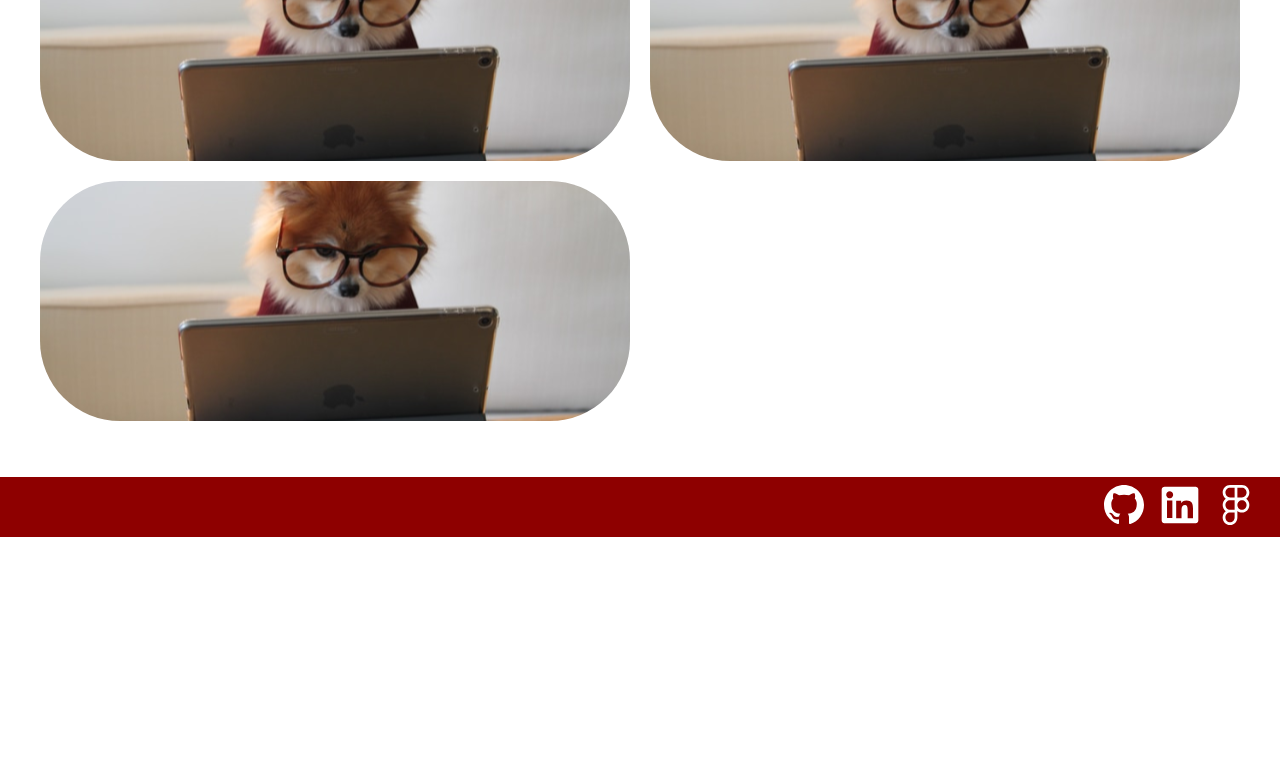
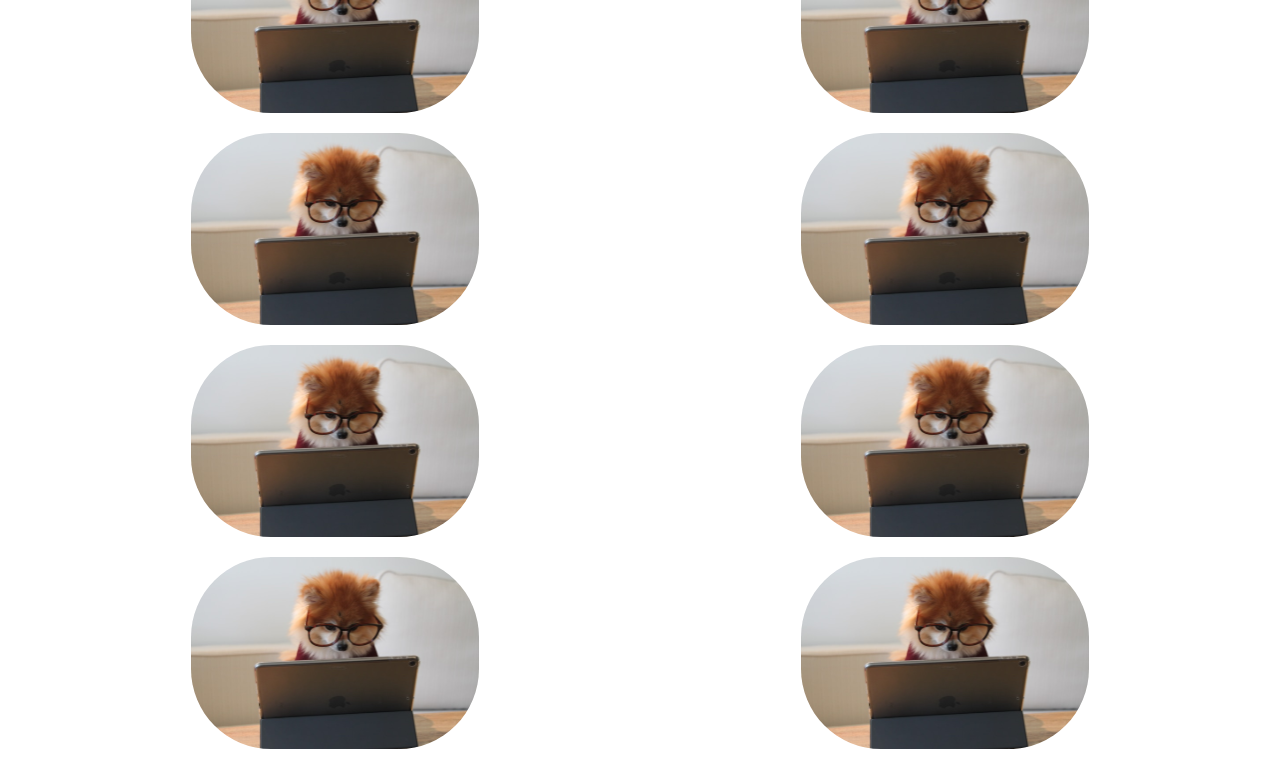
Before and after one commit to smolto/personal-portfolio, a React (Create React App) app: page /work in a window 1280 px wide. Shown: the part 500-1268 px from the top of the page. Before the commit the page ends 1037 px from the top, so only its background shows below. Built offline with nearby package versions, Linux system fonts and the light colour scheme.

Commit message:
Componente de projecto implementado con exito

```diff
--- a/package.json
+++ b/package.json
@@ -12,6 +12,7 @@
     "react-dom": "^17.0.2",
     "react-router-dom": "^5.2.0",
     "react-scripts": "4.0.3",
+    "styled-components": "^5.3.0",
     "web-vitals": "^1.1.1"
   },
   "scripts": {
--- a/src/components/Footer/Footer.jsx
+++ b/src/components/Footer/Footer.jsx
@@ -8,13 +8,13 @@ const Footer = () => {
   return (
     <div className="logos">
       <div className="logo_social_media">
-        <a href="https://github.com/smolto"><img src={GitHubLogo} alt={GitHubLogo} width={40} /></a>
+        <a href="https://github.com/smolto" target="_blank"><img src={GitHubLogo} alt={GitHubLogo} width={40} /></a>
       </div>
       <div className="logo_social_media">
-        <a href="https://www.linkedin.com/in/santiago-molt%C3%B3-mart%C3%ADnez-89a656179/"><img src={LinkedInLogo} alt={LinkedInLogo} width={40} /></a>
+        <a href="https://www.linkedin.com/in/santiago-molt%C3%B3-mart%C3%ADnez-89a656179/" target="_blank"><img src={LinkedInLogo} alt={LinkedInLogo} width={40} /></a>
       </div>
       <div className="logo_social_media">
-        <a href="https://www.figma.com/file/aCYioom3WYjwr2QTsGBsOo/Mi-portfolio?node-id=0%3A1"><img src={FigmaLogo} alt={FigmaLogo} width={40} /></a>
+        <a href="https://www.figma.com/file/aCYioom3WYjwr2QTsGBsOo/Mi-portfolio?node-id=0%3A1" target="_blank"><img src={FigmaLogo} alt={FigmaLogo} width={40} /></a>
       </div>
     </div>
   )
--- /dev/null
+++ b/src/components/Project/Project.css
@@ -0,0 +1,51 @@
+.element {
+  height: 12rem;
+  width: 18rem;
+  border-radius: 5rem;
+  -webkit-border-radius: 5rem;
+  -moz-border-radius: 5rem;
+  -ms-border-radius: 5rem;
+  -o-border-radius: 5rem;
+}
+
+.element__content {
+  position: relative;
+  z-index: 999;
+  height: 100%;
+  width: 100%;
+  border-radius: 5rem;
+  -webkit-border-radius: 5rem;
+  -moz-border-radius: 5rem;
+  -ms-border-radius: 5rem;
+  -o-border-radius: 5rem;
+
+  display: none;
+
+  background: var(--primary-color);
+  opacity: 0.8;
+
+  transition: all;
+  -webkit-transition: all;
+  -moz-transition: all;
+  -ms-transition: all;
+  -o-transition: all;
+  transition-duration: 0.7s;
+}
+
+.element__content__background {
+
+    position: relative;
+    width: 100%;
+    height: 100%;
+}
+
+.element__content img {
+  width: 50px;
+  margin: 1rem;
+}
+
+.element:hover .element__content {
+    display: flex;
+    justify-content: center;
+    align-items: center;
+}
--- /dev/null
+++ b/src/components/Project/Project.jsx
@@ -0,0 +1,36 @@
+import "src/components/Project/Project.css";
+
+import styled from "styled-components";
+
+import gitHubLogo from "src/shared/assets/github_logo.svg";
+import desktopImg from "src/shared/assets/desktop_logo.svg";
+
+const ProjectStyled = styled.div.attrs((props) => ({
+  // we can define static props
+
+  // or we can define dynamic ones
+  bgImg: props.bgImg,
+}))`
+  background: url(${(props) => props.bgImg}) no-repeat;
+  background-size: 100%;
+  background-size: cover;
+  background-clip: border-box;
+  background-position: center;
+`;
+
+const Project = ({ bgImg }) => {
+  return (
+    <ProjectStyled className={`element`} bgImg={bgImg}>
+      <div className="element__content">
+        <a href="/" target="_blank">
+          <img src={gitHubLogo} />
+        </a>
+        <a href="/" target="_blank">
+          <img src={desktopImg} />
+        </a>
+      </div>
+    </ProjectStyled>
+  );
+};
+
+export default Project;
--- a/src/pages/MyWorkPage/MyWorkPage.css
+++ b/src/pages/MyWorkPage/MyWorkPage.css
@@ -20,51 +20,14 @@
   padding: 1.5rem;
   display: grid;
   grid-template-columns: repeat(1, 1fr);
-  justify-content: center;
-  align-content: center;
+  justify-items: center;
+  align-items: center;
   grid-gap: 20px;
-}
-
-.smm__container-wrapper__components__project-component__project {
-  transition: all;
-  -webkit-transition: all;
-  -moz-transition: all;
-  -ms-transition: all;
-  -o-transition: all;
-  transition-duration: 0.7s;
-
-  display: flex;
-  justify-items: center;
-  align-self: center;
-
-
-  background: url('./../../shared/assets/projects/project1.svg') no-repeat;
-  background-size: 100%;
-  background-size: cover;
-  background-clip: border-box;
-  background-position: center;
-
-  height: 12rem;
-
-  border-radius: 5rem;
-  -webkit-border-radius: 5rem;
-  -moz-border-radius: 5rem;
-  -ms-border-radius: 5rem;
-  -o-border-radius: 5rem;
-}
-
-.smm__container-wrapper__components__project-component__project:hover{
-  filter: grayscale(50%);
-  -webkit-filter: grayscale(50%);
 }
 
 @media (min-width: 768px) {
   .smm__container-wrapper__components__project-component {
     grid-template-columns: repeat(2, 1fr);
-  }
-
-  .smm__container-wrapper__components__project-component__project {
-    height: 15rem;
   }
 }
 
--- a/src/pages/MyWorkPage/MyWorkPage.js
+++ b/src/pages/MyWorkPage/MyWorkPage.js
@@ -2,6 +2,7 @@
 import NavBar from 'src/components/NavBar/NavBar'
 import Landing from 'src/components/Landing/Landing'
 import Footer from 'src/components/Footer/Footer'
+import Project from 'src/components/Project/Project'
 
 //IMAGES
 import signature from 'src/shared/assets/signature.svg'
@@ -74,15 +75,33 @@ export const MyWorkPage = () => {
               <div className="smm__container-wrapper">
                 <div className="smm__container-wrapper__components">
                   <div className="smm__container-wrapper__components__project-component">
-                    <div className="smm__container-wrapper__components__project-component__project">
-
-                    </div>
-                    <div className="smm__container-wrapper__components__project-component__project">
-
-                    </div>
-                    <div className="smm__container-wrapper__components__project-component__project">
-
-                    </div>
+                    <Project
+                      bgImg={project1}
+                    />
+                    <Project
+                      bgImg={project1}
+                    />
+                    <Project
+                      bgImg={project1}
+                    />
+                    <Project
+                      bgImg={project1}
+                    />
+                    <Project
+                      bgImg={project1}
+                    />
+                    <Project
+                      bgImg={project1}
+                    />
+                    <Project
+                      bgImg={project1}
+                    />
+                    <Project
+                      bgImg={project1}
+                    />
+                    <Project
+                      bgImg={project1}
+                    />
                   </div>
                 </div>
               </div>
--- a/src/shared/styles/root.css
+++ b/src/shared/styles/root.css
@@ -9,6 +9,7 @@
 
 body {
   background-image: url('src/shared/assets/pipes.png');
+  overflow: auto;
 }
 
 *{
@@ -25,8 +26,9 @@ body {
 /* BASIC LAYOUT */
 .smm__container {
   width: 100%;
-  display: block;
   margin-top: 2rem;
+  display: flex;
+  flex-direction: column;
 }
 
 .smm__container-wrapper__components {
@@ -42,7 +44,6 @@ body {
 
 @media (min-width: 768px) {
   .smm__container {
-    display: flex;
     flex-direction: row;
     justify-content: center;
     flex-wrap: nowrap;
```
Also changed, not shown: src/shared/assets/desktop_logo.svg (added), 1 other file (tests, documents, lock files or other folders).
